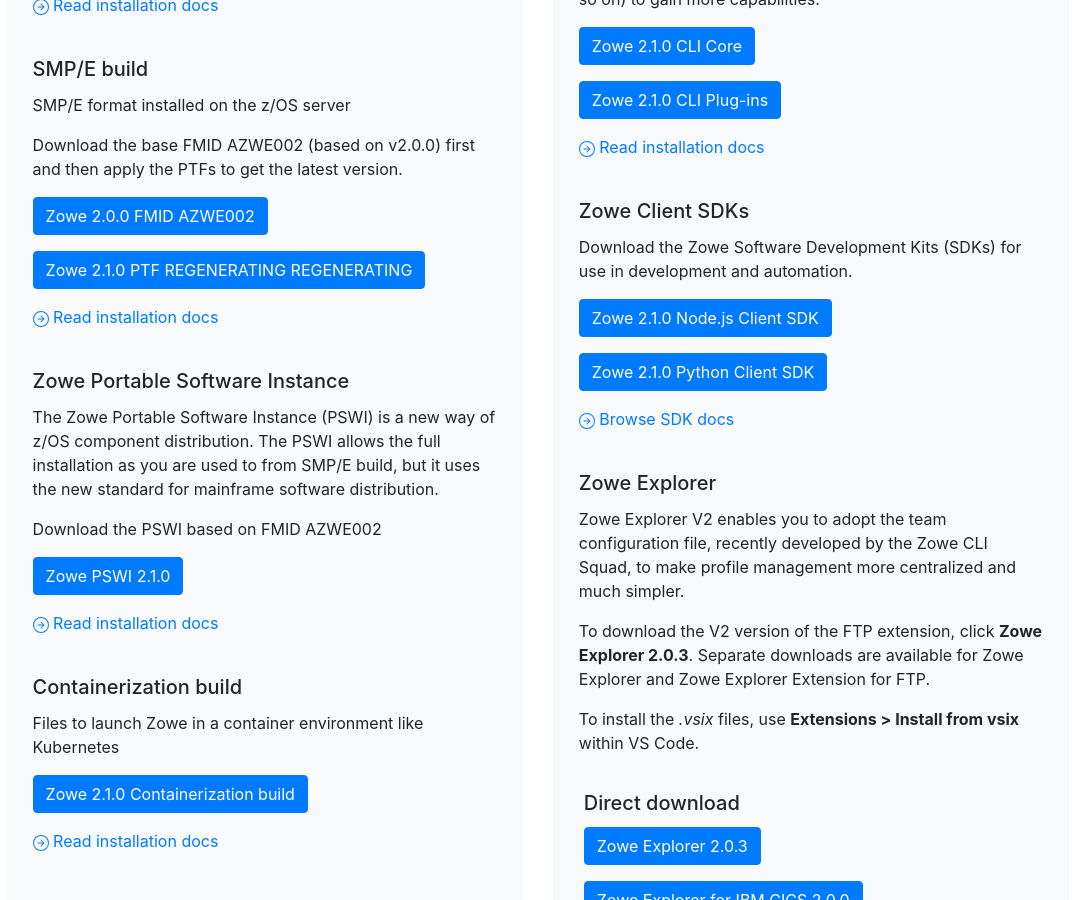
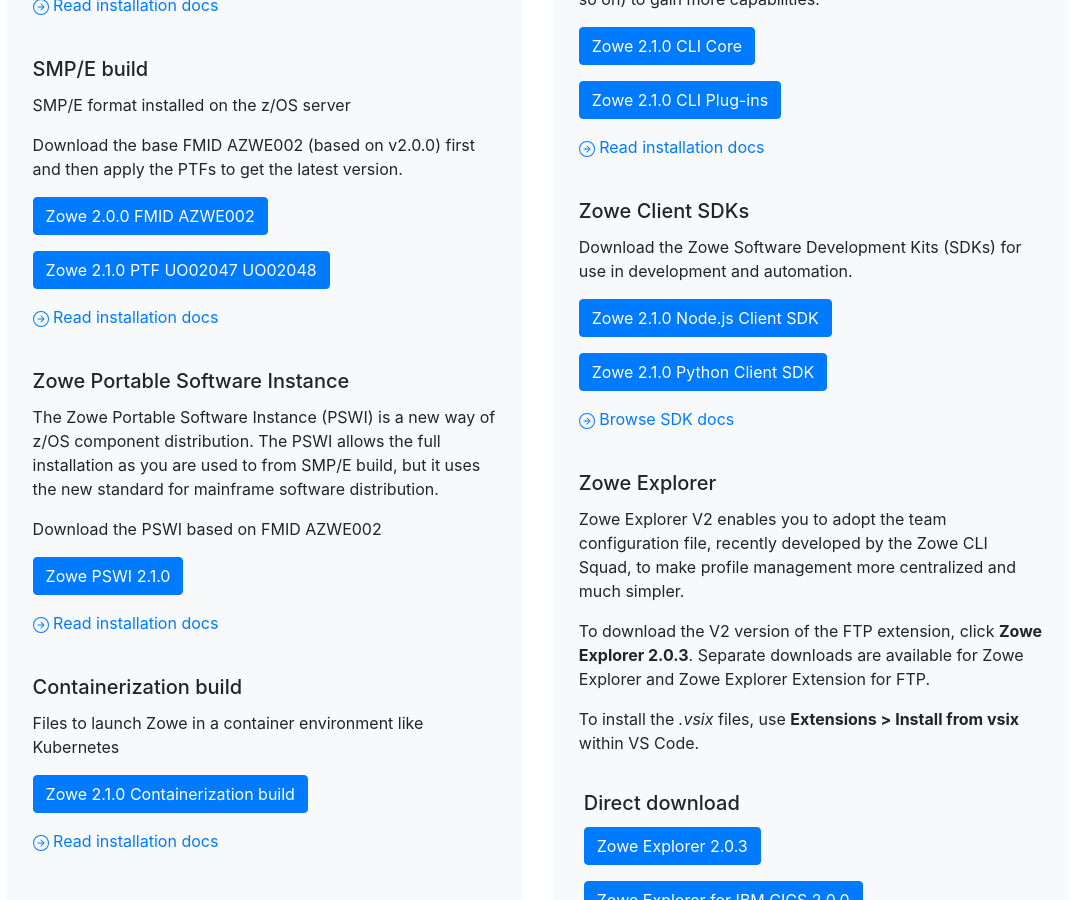
Before and after one commit to zowe/zowe.github.io, a Jekyll site: the page built from download.md, in a window 1280 px wide and 900 px high, scrolled down 884 px. Shown: the whole window, without its empty margins (83-1156 px from the left). Built offline with Jekyll 4.4.1, drawn with Linux system fonts in a browser that asks for light colours; our own code applies the rules of GitHub Pages for plain Markdown files; some of the changed text lies outside the part shown.

Commit message:
Update releases.yml
Signed-off-by: Tom Zhang <14881754+FlappiTomic@users.noreply.github.com>

```diff
--- a/_data/releases.yml
+++ b/_data/releases.yml
@@ -5,7 +5,7 @@
     zos_version: 2.1.0
     smpe_version: 2.1.0
     smpe_sysmod: PTF
-    smpe_numbers: REGENERATING REGENERATING
+    smpe_numbers: UO02047 UO02048
     cli_version: 2.1.0
     cli_plugins_version: 2.1.0
     explorer_version: 2.0.3
```
